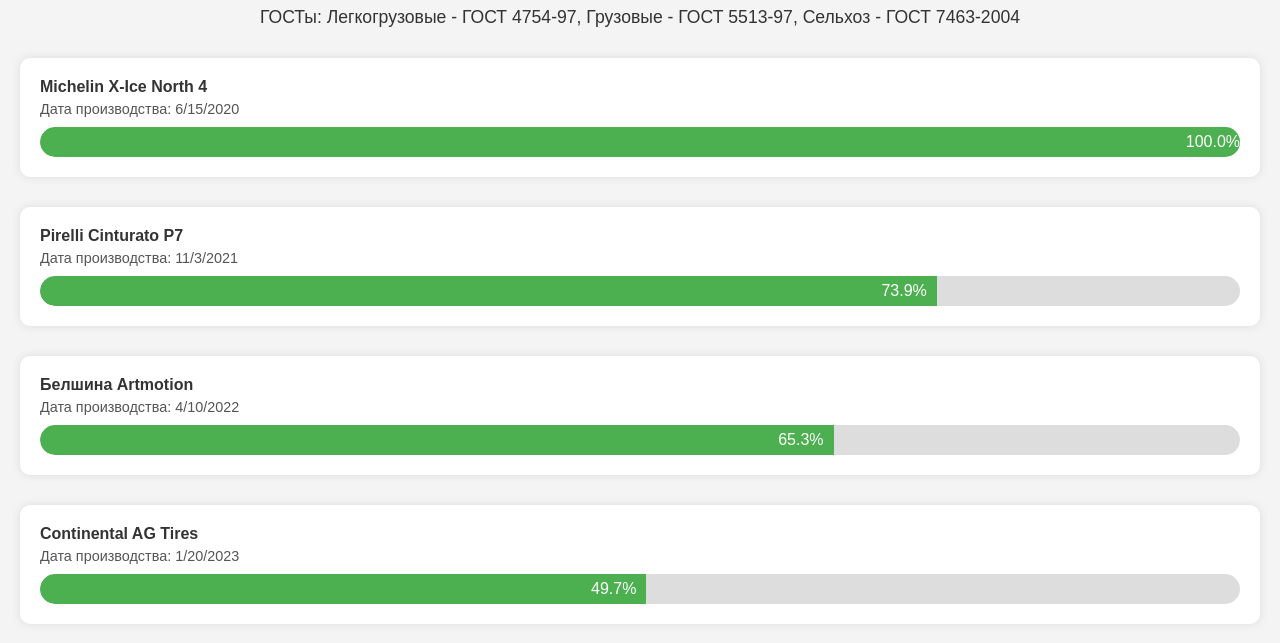
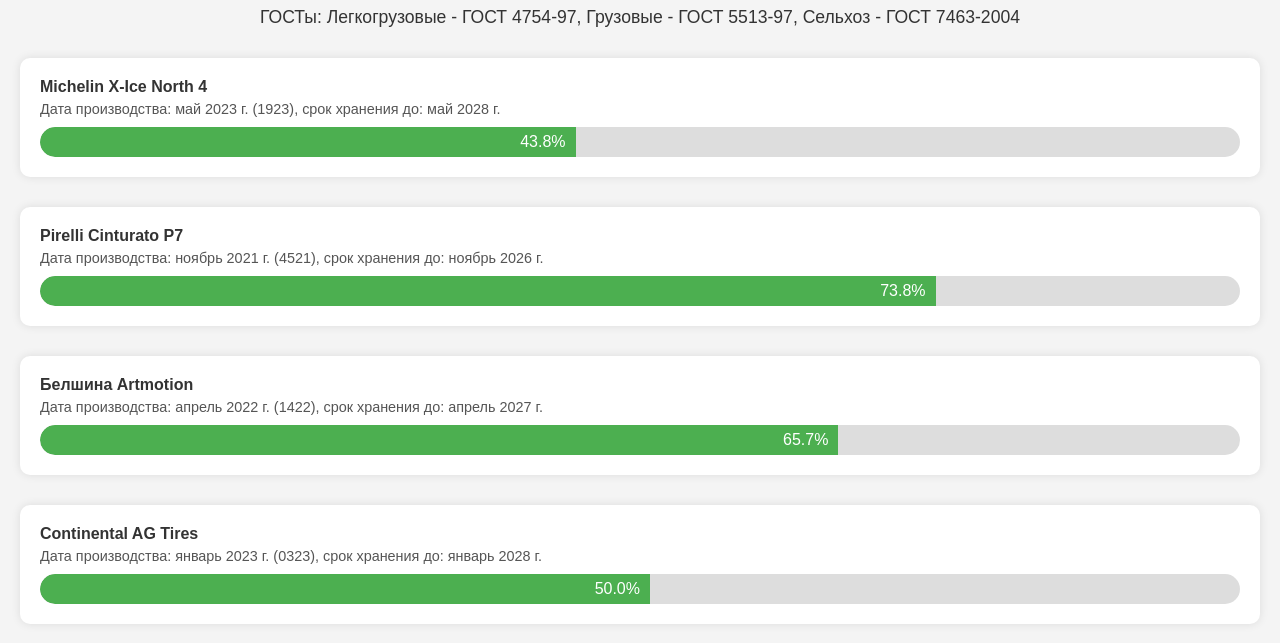
Before and after one commit to aruytehno/tire-storage-periods, a plain HTML site: page index.html in a window 1280 px wide. Shown: the part 61-704 px from the top of the page. Drawn offline with Linux system fonts and the light colour scheme.

Commit message:
Update code

```diff
--- a/index.html
+++ b/index.html
@@ -65,25 +65,40 @@
 
   <script>
     const tires = [
-      { name: 'Michelin X-Ice North 4', prodDate: '2020-06-15' },
-      { name: 'Pirelli Cinturato P7', prodDate: '2021-11-03' },
-      { name: 'Белшина Artmotion', prodDate: '2022-04-10' },
-      { name: 'Continental AG Tires', prodDate: '2023-01-20' }
+      { name: 'Michelin X-Ice North 4', code: '1923' },
+      { name: 'Pirelli Cinturato P7', code: '4521' },
+      { name: 'Белшина Artmotion', code: '1422' },
+      { name: 'Continental AG Tires', code: '0323' }
     ];
 
-    const fiveYears = 5 * 365.25 * 24 * 60 * 60 * 1000; // in ms
+    const fiveYearsMs = 5 * 365.25 * 24 * 60 * 60 * 1000; // in ms
+
+    function parseTireCode(code) {
+      const week = parseInt(code.substring(0, 2));
+      const year = 2000 + parseInt(code.substring(2, 4));
+      const janFirst = new Date(year, 0, 1);
+      const prodDate = new Date(janFirst.getTime() + (week - 1) * 7 * 24 * 60 * 60 * 1000);
+      return prodDate;
+    }
+
+    function formatDate(date) {
+      return date.toLocaleString('ru-RU', { month: 'long', year: 'numeric' });
+    }
 
     function createProgress(tire) {
-      const prodDate = new Date(tire.prodDate);
+      const prodDate = parseTireCode(tire.code);
+      const endDate = new Date(prodDate.getTime() + fiveYearsMs);
       const now = new Date();
       const elapsed = now - prodDate;
-      const percentage = Math.min((elapsed / fiveYears) * 100, 100).toFixed(1);
+      const percentage = Math.min((elapsed / fiveYearsMs) * 100, 100).toFixed(1);
 
       const container = document.createElement('div');
       container.className = 'tire';
       container.innerHTML = `
         <div class="tire-name">${tire.name}</div>
-        <div class="prod-date">Дата производства: ${prodDate.toLocaleDateString()}</div>
+        <div class="prod-date">
+          Дата производства: ${formatDate(prodDate)} (${tire.code}), срок хранения до: ${formatDate(endDate)}
+        </div>
         <div class="progress-container">
           <div class="progress-bar" style="width: 0%">${percentage}%</div>
         </div>
```
